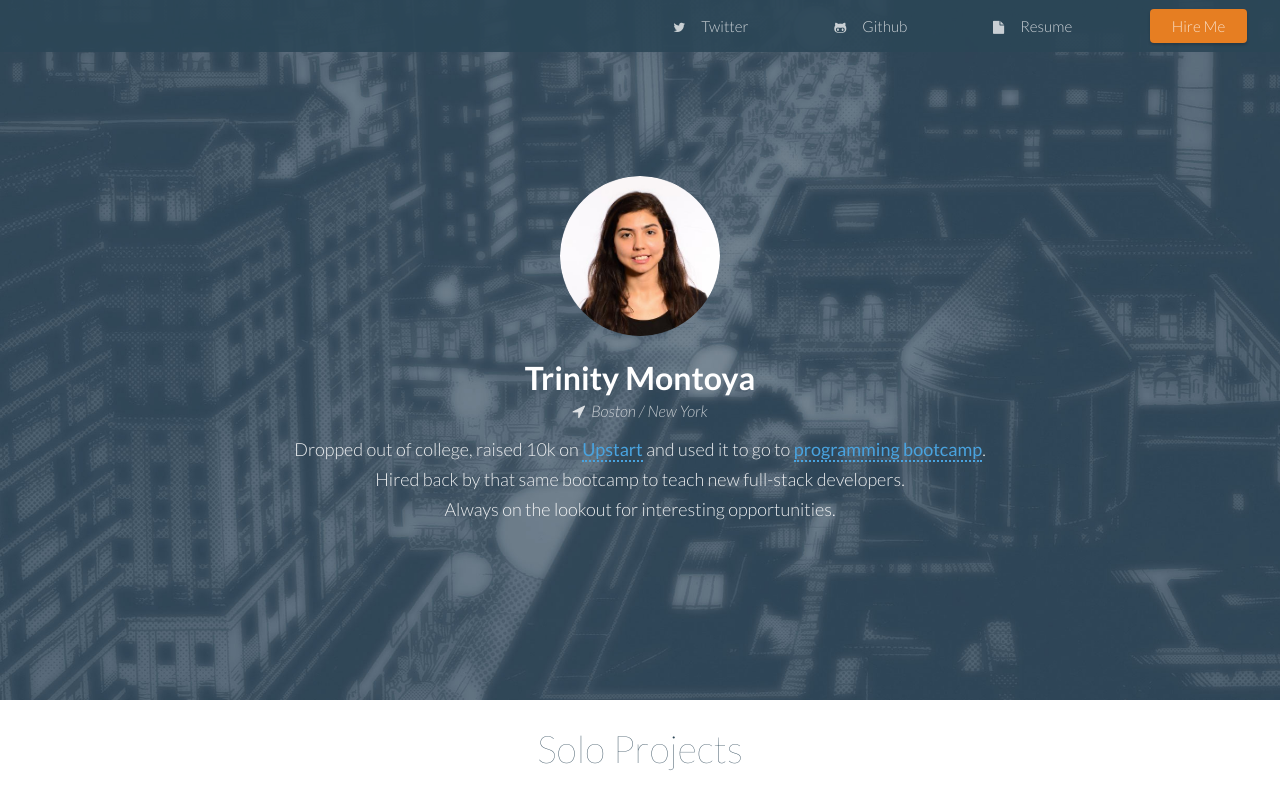
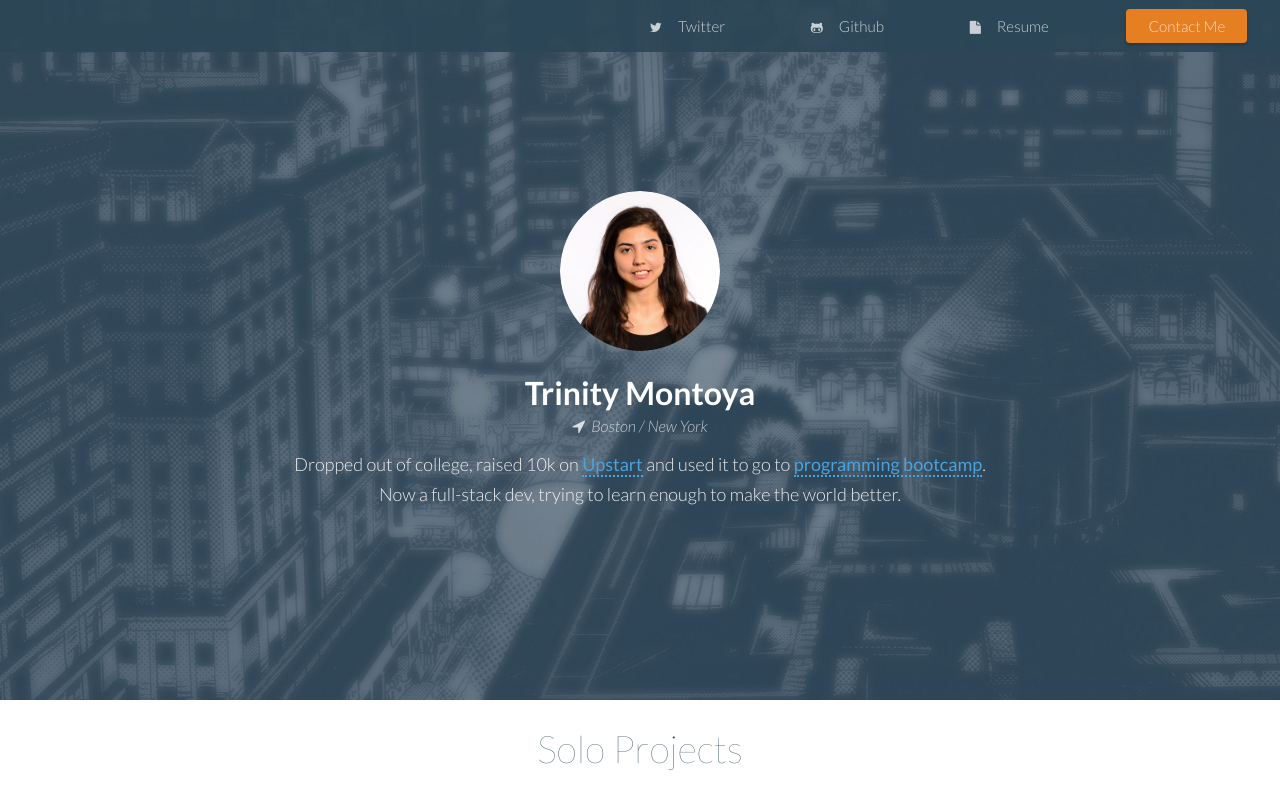
Before and after one commit to trinityXmontoya/trinityXmontoya.github.io, a plain HTML site: page index.html in a window 1280 px wide. Shown: the top 794 px of the page. Drawn offline with nearby package versions, Linux system fonts and the light colour scheme; a web font is replaced by a local one.

Commit message:
update description

```diff
--- a/index.html
+++ b/index.html
@@ -28,7 +28,7 @@
         <a href="resume.html"><i class="fa fa-file"></i><h3>Resume</h3></a>
       </li>
       <li>
-        <a href="mailto:trinityxmontoya@gmail.com" id="hireme"><h3>Hire Me</h3></a>
+        <a href="mailto:trinityxmontoya@gmail.com" id="hireme"><h3>Contact Me</h3></a>
       </li>
     </ul>
   </nav>
@@ -45,9 +45,7 @@
       <p>
         Dropped out of college, raised 10k on <a href="https://www.upstart.com/invest">Upstart</a> and used it to go to <a href="https://generalassemb.ly/education/web-development-immersive">programming bootcamp</a>.
         <br>
-        Hired back by that same bootcamp to teach new full-stack developers.
-        <br>
-        Always on the lookout for interesting opportunities.
+        Now a full-stack dev, trying to learn enough to make the world better.
       </p>
     </div>
   </div>
```
